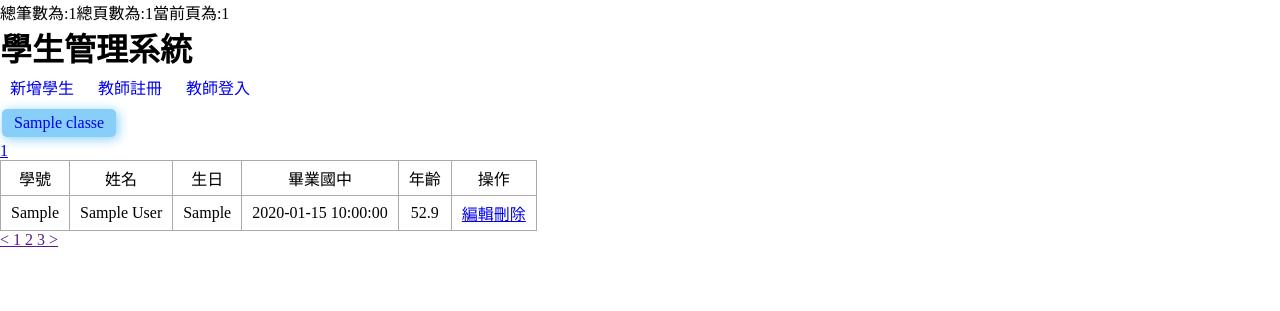
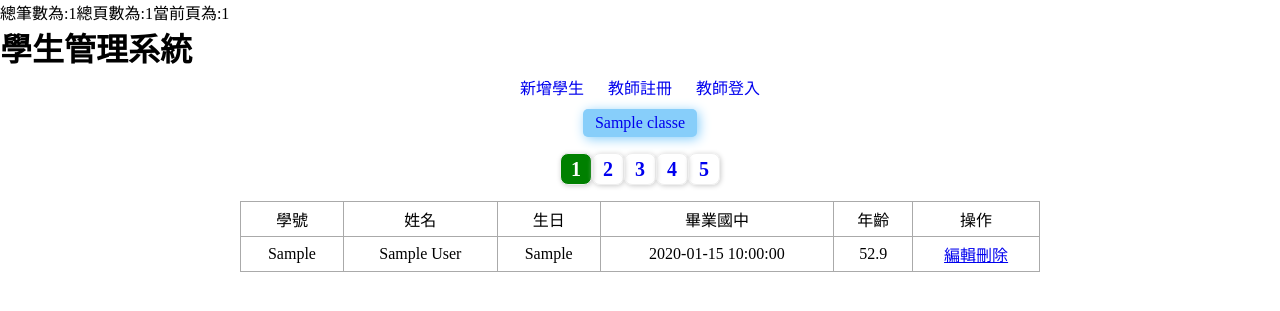
Before and after one commit to jacalabc/database, a PHP site: page /index.php in a window 1280 px wide. Shown: the top 311 px of the page. Run offline with PHP 8.4, Linux system fonts and the light colour scheme; tables that the repository leaves empty or names only in its code hold one stand-in row (values such as "Sample post").

Commit message:
調整分頁區塊的顯示及對齊

```diff
--- a/index.php
+++ b/index.php
@@ -111,22 +111,78 @@ if(isset($_GET['status'])){
             echo "&lt";
             echo " </a>";
         }
+    }else{
+        echo "<a class='noshow'>&nbsp</a>";
+    }
+    ?>
+    <div>
+    <?php
+    //顯示第一頁
+        if($now>=4){
+            if(isset($_GET['code'])){
+                echo "<a href='?page=1&code={$_GET['code']}'> ";
+                echo "1 ";
+                echo " </a>";
+            }else{
+                echo "<a href='?page=1'> ";
+                echo "1 ";
+                echo " </a>...";
+            }
         }
     ?>
     <?php
     //頁碼區
-    for($i=1;$i<=$pages;$i++){
+    // 只顯示前後四個頁碼
+
+    if($now>=3 && $now<=($pages-2)){  //判斷頁碼在>=3 及小於最後兩頁的狀況
+        $startpage=$now-2;
+    }else if($now-2<3){  //判斷頁碼在1，2頁的狀況
+        $startpage=1;
+    }else{  //判斷頁碼在最後兩頁的狀況
+        $startpage=$pages-4;
+    }
+
+        for($i=$startpage;$i<=($startpage+4);$i++){
+            $nowpage=($i==$now)?'now':'';
             if(isset($_GET['code'])){
-            echo "<a href='?page=$i&code={$_GET['code']}'> ";
+                echo "<a href='?page=$i&code={$_GET['code']}' class='$nowpage'> ";
                 echo $i;
                 echo " </a>";
             }else{
-            echo "<a href='?page=$i'> ";
+                echo "<a href='?page=$i' class='$nowpage'> ";
                 echo $i;
                 echo " </a>";
             }
         }
+    // 全部頁碼顯示
+    // for($i=1;$i<=$pages;$i++){
+        // $nowpage=($i==$now)?'now':'';
+        // if(isset($_GET['code'])){
+            // echo "<a href='?page=$i&code={$_GET['code']}' class='$nowpage'> ";
+            // echo $i;
+            // echo " </a>";
+        // }else{
+            // echo "<a href='?page=$i' class='$nowpage'> ";
+            // echo $i;
+            // echo " </a>";
+        // }
+    // }
     ?>
+    <?php
+    //顯示最後一頁
+        if($now<=($pages-3)){
+            if(isset($_GET['code'])){
+                echo "...<a href='?page=$pages&code={$_GET['code']}'> ";
+                echo "$pages";
+                echo " </a>";
+            }else{
+                echo "...<a href='?page=$pages'> ";
+                echo "$pages";
+                echo " </a>";
+            }
+        }
+    ?>
+    </div>
     <?php
     // 下一頁
     // 當前頁碼+1，可是不能超過總頁數，最大是總頁數，如果超過總頁數，不顯示
@@ -141,6 +197,8 @@ if(isset($_GET['status'])){
             echo "&gt";
             echo " </a>";
         }
+    }else{
+        echo "<a class='noshow'>&nbsp</a>";
     }
     ?>
 </div>
@@ -176,12 +234,5 @@ foreach($rows as $row){
 }
 ?>
 </table>
-<div>
-    <a href=""> < </a>
-    <a href=""> 1 </a>
-    <a href=""> 2 </a>
-    <a href=""> 3 </a>
-    <a href=""> > </a>
-</div>
 </body>
 </html>
--- a/style.css
+++ b/style.css
@@ -6,6 +6,8 @@
 
 .students-list{
     border-collapse: collapse;
+    width: 800px;
+    margin: auto;
 }
 .students-list td{
     border: 1px solid #aaa;
@@ -15,6 +17,29 @@
 /* .students-list td:nth-last-child(1){ */
     /* text-align: right; */
 /* } */
+nav,.pages{
+    text-align: center;
+}
+.pages{
+    font-size: 20px;
+    font-weight: bolder;
+    margin: 1rem auto;
+    display: flex;
+    justify-content: space-between;
+    width: 800px;
+}
+.pages a{
+    display: inline-flex;
+    justify-content: center;
+    align-items: center;
+    text-decoration: none;
+    border: 1px solid #eee;
+    box-shadow: 1px 1px 5px #ccc;
+    text-align: center;
+    width: 32px;
+    height: 32px;
+    border-radius: 8px;
+}
 
 nav a{
     display: inline-block;
@@ -30,6 +55,8 @@ nav a:hover{
 .class-list{
     display: flex;
     list-style-type: none;
+    justify-content: center;
+    align-items: center;
     margin: 5px 0;
 }
 nav ul.class-list li a{
@@ -46,3 +73,11 @@ nav ul.class-list li a{
     font-weight: bold;
     text-decoration: underline;
 }
+.now{
+    background-color: green;
+    color: white;
+}
+.pages a.noshow{
+    border: 0px solid #eee;
+    box-shadow: initial;
+}
```
Lines whose indentation alone changed are shown as unchanged.
